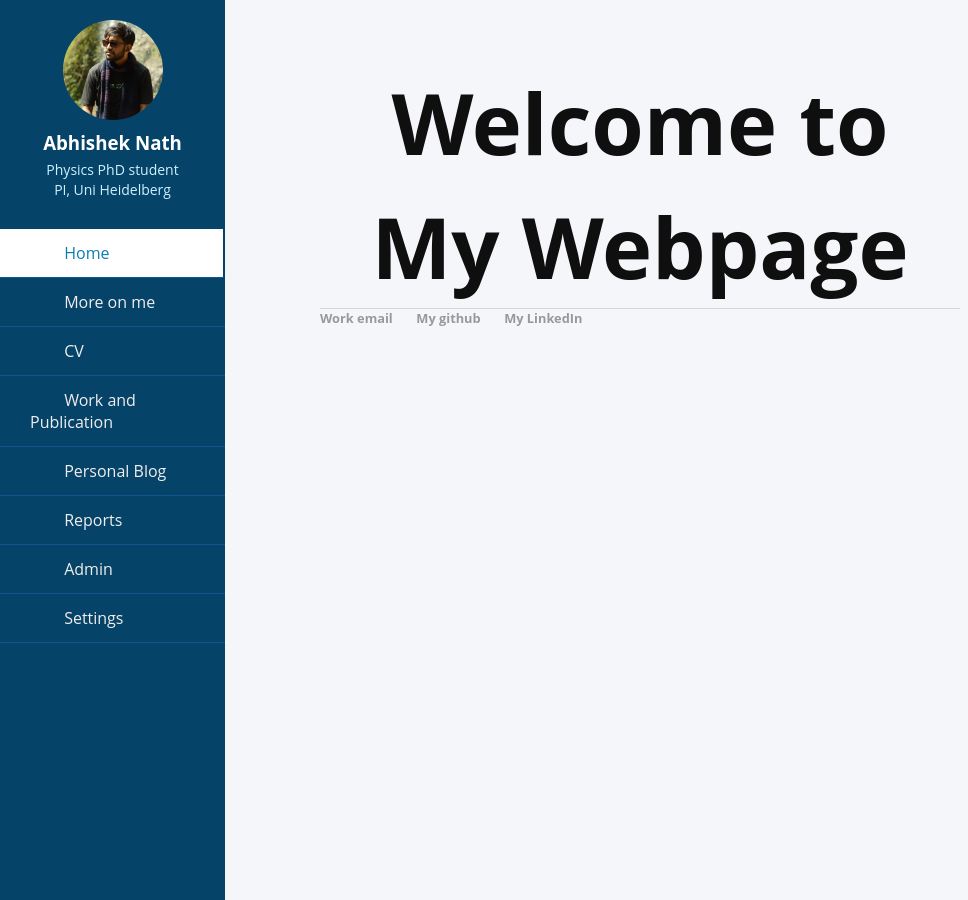
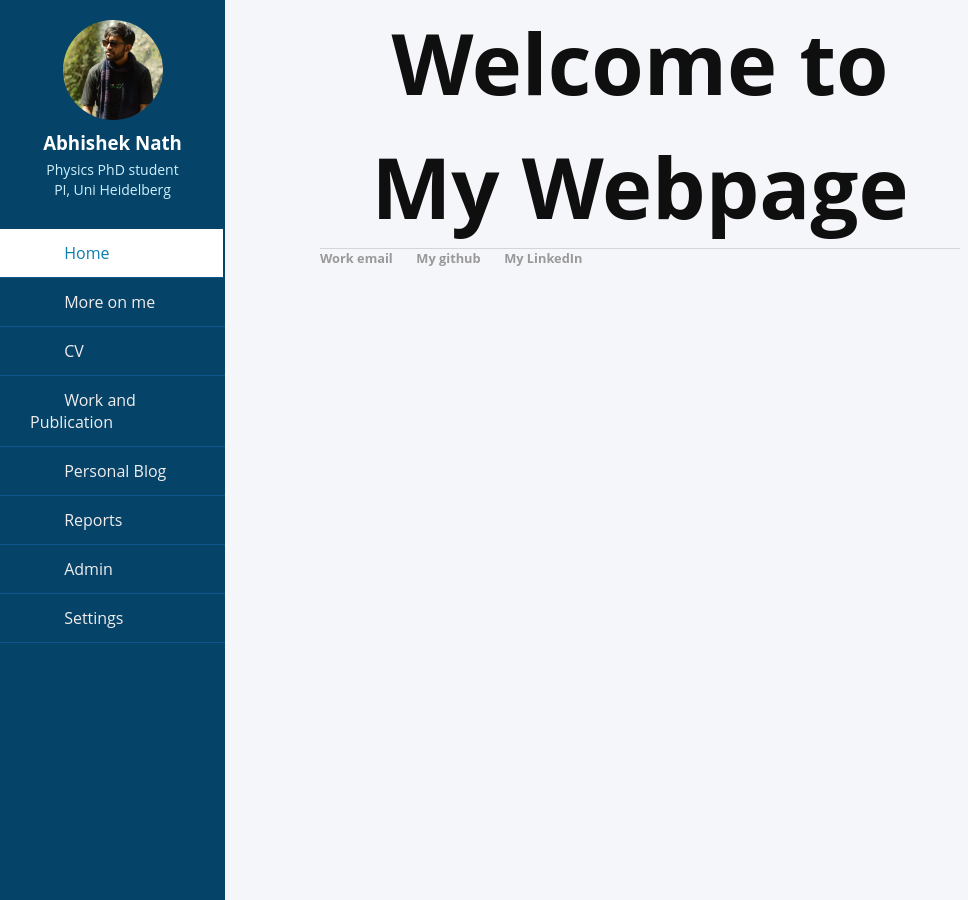
Before and after one commit to an15ms157/abhishek.github.io, a Jekyll site: the page built from index.html, in a window 1280 px wide. Shown: the whole page, without its empty margins (0-968 px from the left). Built offline with Jekyll 4.4.1, drawn with Linux system fonts in a browser that asks for light colours.

Commit message:
Update animation.css

```diff
--- a/css/animation.css
+++ b/css/animation.css
@@ -1,6 +1,6 @@
 /* MAIN.CSS */
 body {
-    margin: 60px auto;
+    margin: auto;
     width: 50%;
 }
 nav ul, footer ul {
```
